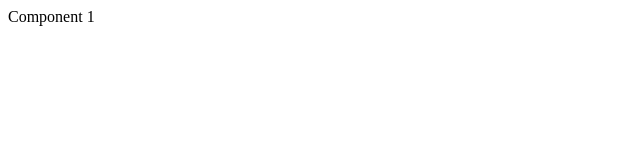
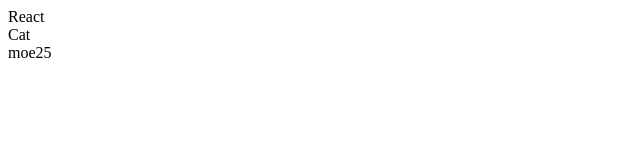
Before and after one commit to quangminhit94/react-basic-lesson, a React (Create React App) app: page / in a window 1280 px wide. Shown: the top 160 px of the page, without its empty margins (0-640 px from the left). Built offline with nearby package versions, Linux system fonts and the light colour scheme.

Commit message:
13 props in class comp

```diff
--- a/src/App.js
+++ b/src/App.js
@@ -2,12 +2,16 @@
 import React, { Component } from 'react'
 
 import { Component1 } from './functional/Component1'
+import Container1 from './containers/Container1'
+
 class App extends Component {
 
   render() {
     return (
       <div className="App">
-        <Component1></Component1>
+        React
+        <Container1 nickname="Cat"></Container1>
+        <Component1 name="moe" age="25"></Component1>
       </div>
     )
   }
--- /dev/null
+++ b/src/containers/Container1.js
@@ -0,0 +1,11 @@
+import React, { Component } from 'react'
+
+export default class Container1 extends Component {
+  render() {
+    return (
+      <div>
+        {this.props.nickname}
+      </div>
+    )
+  }
+}
--- a/src/functional/Component1.js
+++ b/src/functional/Component1.js
@@ -2,6 +2,7 @@
 
 export const Component1 = props => (
   <div>
-    Component 1
+    {props.name}
+    {props.age}
   </div>
 )
```
Also changed, not shown: 1 other file (tests, documents, lock files or other folders).
